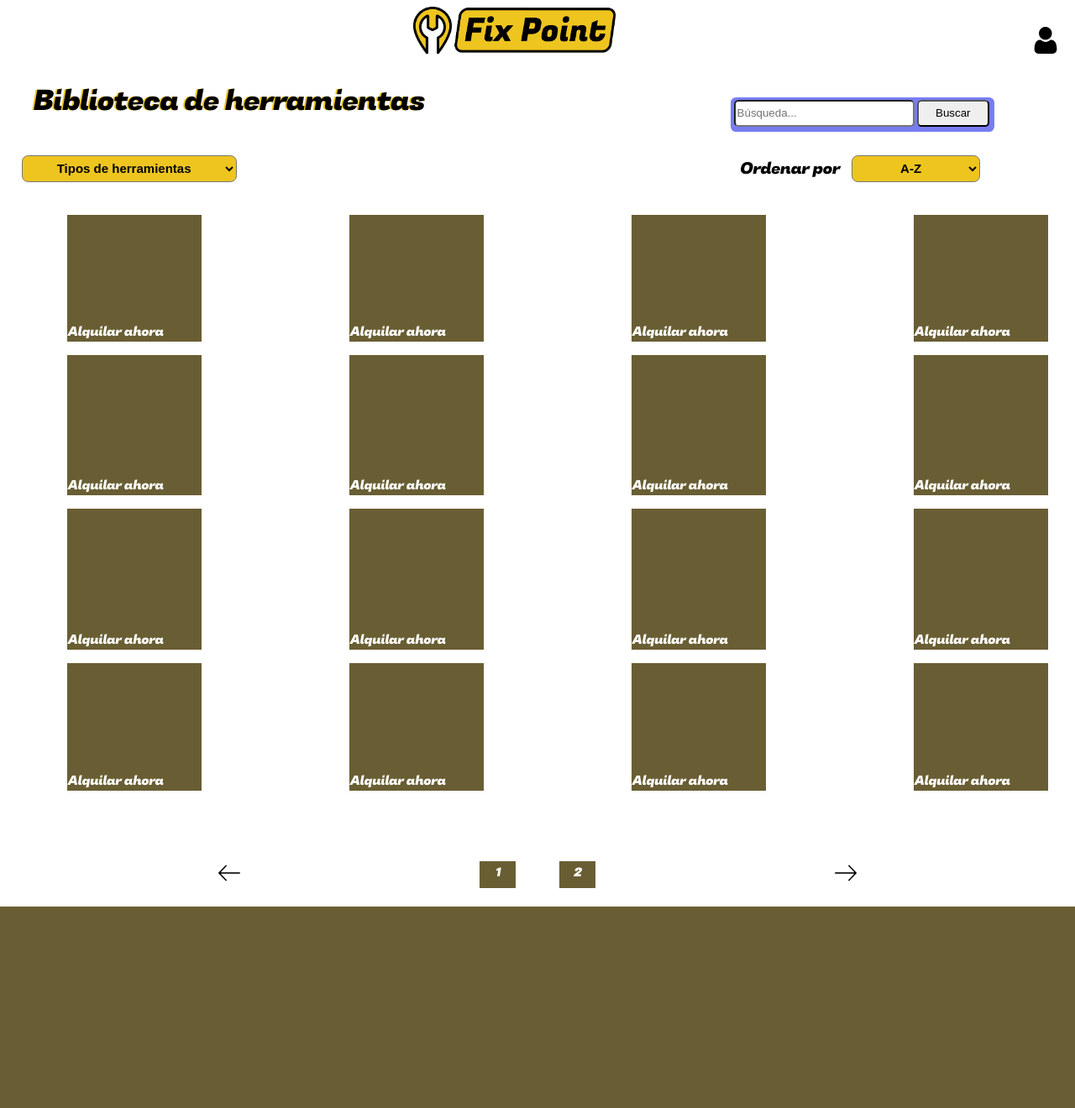
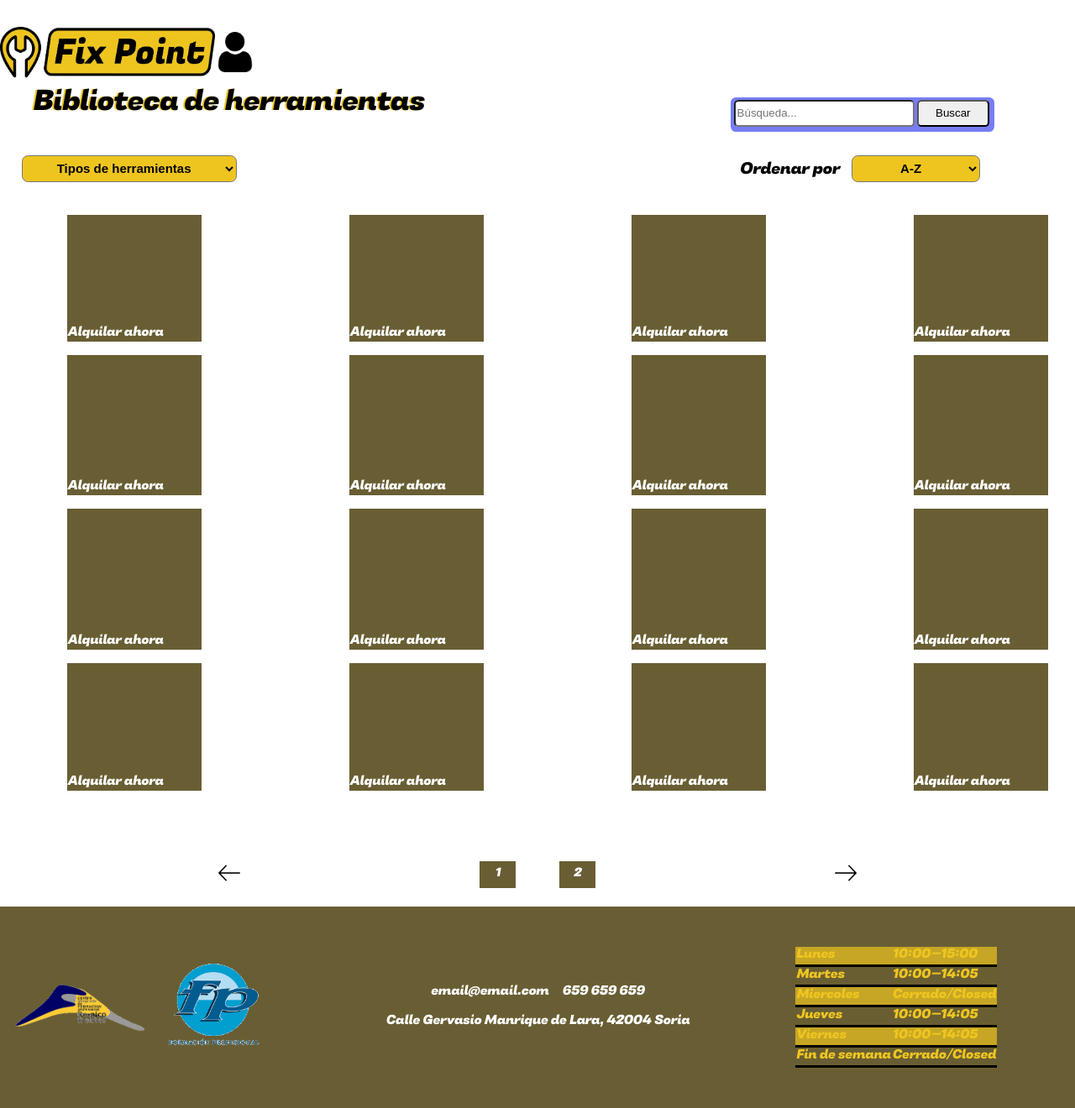
Before and after one commit to Wolfxyz16/retoFixPoint, a PHP site: page /html/biblioteca2.html in a window 1280 px wide. Shown: the whole page at 84% size. Run offline with PHP 8.4, Linux system fonts and the light colour scheme.

Commit message:
agreagado footer y header a biblioteca

```diff
--- a/html/biblioteca2.html
+++ b/html/biblioteca2.html
@@ -1,31 +1,40 @@
 <!DOCTYPE html>
 <html lang="en">
+
 <head>
     <meta charset="UTF-8">
     <meta http-equiv="X-UA-Compatible" content="IE=edge">
     <meta name="viewport" content="width=device-width, initial-scale=1.0">
-    <title>Document</title>
-    <link href="../styles/biblioteca2.css" type="text/css" rel="stylesheet" >
+    <link href="../styles/biblioteca2.css" type="text/css" rel="stylesheet">
+    <link rel="stylesheet" href="../styles/header.css">
+    <link rel="stylesheet" href="../styles/footer.css">
+    <title>Biblioteca</title>
 </head>
+
 <body class="grid-contenedor">
 
 
-    <header class="cabecera">
+    <header>
 
-        <section  class="logo1">
-            <a href="../html/inicio.html"><img src="../img/logo_fixpoint.png" alt="logo fixpoint" class="imagenfixpoint"></a>
+        <div class="cabecera">
+            <section class="contenedor-logo"></section>
+            <section class="contenedor-logo" id="contenedor-logo-fixpoint">
+                <a href="../html/inicio.html"><img src="../img/logo_fixpoint.png" alt="logo fixpoint"
+                        id="logo-fixpoint"></a>
             </section>
-        <section class="logo4">
-            <a href=""><img src="../img/user.png" alt="iniciar sesion" class="imagenusuario" ></a>
+            <section class="contenedor-logo" id="contenedor-logo-user">
+                <a href=""><img src="../img/user.png" alt="iniciar sesion" id="logo-user"></a>
             </section>
+        </div>
+
     </header>
 
     <main class="contenedor_uno">
 
-           <h1>Biblioteca  de herramientas</h1>
+        <h1>Biblioteca de herramientas</h1>
 
         <div class="contenedor_buscar">
-                <input class="buscador" type="search"  name="buscador" placeholder="B&uacute;squeda...">
+            <input class="buscador" type="search" name="buscador" placeholder="B&uacute;squeda...">
 
             <input class="buscar_boton" type="submit" value="Buscar">
         </div>
@@ -74,25 +83,69 @@
         <div class="contenedor-a">
             <a href="" class="flechas"> <img src="../img/flechaizquierda.png" class="flechaizquierda"></a>
 
-            <div class="numero"><a href=""><p>1</p></a></div>
+            <div class="numero"><a href="">
+                    <p>1</p>
+                </a></div>
 
-            <div class="numero"><a href=""><p>2</p></a></div>
+            <div class="numero"><a href="">
+                    <p>2</p>
+                </a></div>
 
-            <a href="" class="flechas">  <img src="../img/flechaderecha.png" class="flechaderecha"></a>
+            <a href="" class="flechas"> <img src="../img/flechaderecha.png" class="flechaderecha"></a>
         </div>
 
     </div>
 
 
-    <footer>
-       <!-- <div class="contenedorfooter">
-         <img src="../img/logo_fixpoint.png" alt="logo fixpoint" class="imagenfixpoint"></img>
+    <footer class="pie">
+        <div class="logos-footer container-footer">
+            <img src="../img/logo_picofrentes.png" alt="Logo del Centro Pico Frentes" class="imagen-footer">
+            <img src="../img/logo_fp.png" alt="Logo de Formarci&oacute;n profesional" class="imagen-footer">
+        </div>
 
-        <p>email@emaail.com</p>
-        <p> 682555555 </p>
-        <p>C/ plaza Mayor, local 5D</p>
-    </div> -->
+        <ul class="info-footer container-footer">
+            <a href="mailto:email@email.com" target="_blank">
+                <li>email@email.com</li>
+            </a>
+            <a href="tel:0034659659659" target="_blank">
+                <li>659 659 659</li>
+            </a>
+            <a href="https://www.google.es/maps/place/Centro+Integrado+De+Formaci%C3%B3n+Profesional+Pic%C3%B3+Frentes/@41.7665028,-2.4843674,17z/data=!3m1!4b1!4m5!3m4!1s0xd44d2e709876957:0x469c9525026cc4ad!8m2!3d41.7664988!4d-2.4821734"
+                target="_blank">
+                <li>Calle Gervasio Manrique de Lara, 42004 Soria</li>
+            </a>
+        </ul>
+
+        <div class="horario container-footer">
+            <table class="tabla-horario">
+                <tr>
+                    <td>Lunes</td>
+                    <td>10:00–15:00</td>
+                </tr>
+                <tr>
+                    <td>Martes</td>
+                    <td>10:00–14:05</td>
+                </tr>
+                <tr>
+                    <td>Miercoles</td>
+                    <td>Cerrado/Closed</td>
+                </tr>
+                <tr>
+                    <td>Jueves</td>
+                    <td>10:00–14:05</td>
+                </tr>
+                <tr>
+                    <td>Viernes</td>
+                    <td>10:00–14:05</td>
+                </tr>
+                <tr>
+                    <td>Fin de semana</td>
+                    <td>Cerrado/Closed</td>
+                </tr>
+            </table>
+        </div>
     </footer>
 
 </body>
+
 </html>
--- a/styles/biblioteca2.css
+++ b/styles/biblioteca2.css
@@ -15,35 +15,7 @@
       "footer" 30%
        ;
   }
-  .cabecera {
-    display: grid;
-    grid-template:
-    "logo1 logo4"100%/
-    70%     30%;
-    justify-items:center;
-    align-items: center;
-    grid-area: header;
 
-}
-.logo1{
-    grid-area: logo1;
-    display: grid;
-    justify-items: center;
-    align-items: center;
-    width: 100%;
-    height: 50%;
-    margin-bottom: 5%;
-}
-.imagenfixpoint{width: 65%;height: 20%;  margin-left: 40%;}
-.logo4{
-    grid-area: logo4;
-    display: grid;
-    justify-items:center;
-    align-items: center;
-    width: 40%;
-    height: 40%;
-    margin-left: 60%;
-}
 .imagenusuario{width: 40%;height: 40%; margin-top: 20%;}
 
 .contenedor_uno{
```
Lines whose indentation alone changed are shown as unchanged.
